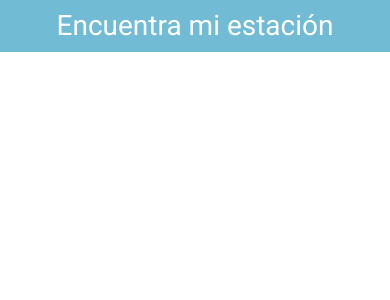
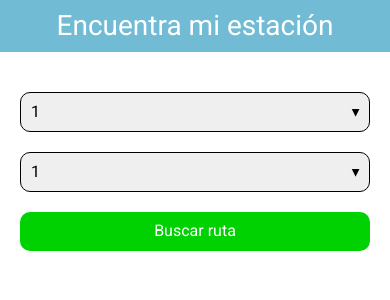
Before and after one commit to DieGopherLT/Encuentra-mi-Estacion---Frontend, a React (Create React App) app: page / in a window 390 px wide. Shown: the top 300 px of the page. Built offline with nearby package versions, Linux system fonts and the light colour scheme.

Commit message:
-Form finished on mobile screen.
*Form logic pending.
*Tablet and Desktop screens pending.

```diff
--- a/package.json
+++ b/package.json
@@ -10,6 +10,7 @@
     "@testing-library/user-event": "^12.1.10",
     "react": "^17.0.2",
     "react-dom": "^17.0.2",
+    "react-icons": "^4.2.0",
     "react-scripts": "4.0.3",
     "web-vitals": "^1.0.1"
   },
--- a/src/App.js
+++ b/src/App.js
@@ -1,9 +1,11 @@
 import { Fragment } from 'react';
 import Header from './components/Header';
+import Form from './components/Form/Form';
 
 const App = () => (
     <Fragment>
         <Header/>
+        <Form/>
     </Fragment>
 );
 
--- /dev/null
+++ b/src/components/Form/Form.js
@@ -0,0 +1,56 @@
+import React from 'react';
+import styled from '@emotion/styled';
+
+import SelectInput from './SelectInput';
+import Button from '../Button';
+
+const Form = () => {
+
+    const onSubmitHandler = event => {
+        event.preventDefault();
+        console.log('Submitted!');
+    }
+
+    return (
+        <StyledForm
+            onSubmit={ onSubmitHandler }
+        >
+            <SelectContainers>
+                <SelectInput/>
+                <SelectInput/>
+            </SelectContainers>
+            <SubmitButton
+                type="submit"
+            >
+                Buscar ruta
+            </SubmitButton>
+        </StyledForm>
+    );
+};
+
+const StyledForm = styled.form`
+    margin-top: 1rem;
+    padding: 2rem;
+    display: flex;
+    flex-direction: column;
+    align-items: center;
+`;
+
+const SelectContainers = styled.div`
+    display: flex;
+    flex-direction: column;
+    width: 100%;
+`;
+
+const SubmitButton = styled(Button)`
+    margin-top: 1rem;
+    background-color: #00D100;
+    &:hover {
+        background-color: #007500;
+    }
+    @media(min-width: 768px) {
+        width: 20rem;
+    }
+`;
+
+export default Form;
--- /dev/null
+++ b/src/components/Form/SelectInput.js
@@ -0,0 +1,45 @@
+import React from 'react';
+import styled from '@emotion/styled';
+
+const SelectInput = () => {
+    return (
+        <Container>
+            <Select>
+                <Option value="1">1</Option>
+                <Option value="2">2</Option>
+                <Option value="3">3</Option>
+                <Option value="4">4</Option>
+                <Option value="5">5</Option>
+            </Select>
+        </Container>
+    );
+};
+
+const Container = styled.div`
+    position: relative;
+
+    &::after {
+        content: "\\25b6";
+        position: absolute;
+        top: 2.5rem;
+        right: 1rem;
+        transform: rotate(90deg);
+    }
+`;
+
+const Select = styled.select`
+    margin: 1rem 0;
+    width: 100%;
+    height: 4rem;
+    font-size: 1.6rem;
+    padding-left: 1rem;
+    border-radius: 1rem;
+    border: 1px solid black;
+    appearance: none;
+`;
+
+const Option = styled.option`
+    height: 4rem;
+`;
+
+export default SelectInput;
```
Also changed, not shown: 1 other file (tests, documents, lock files or other folders).
